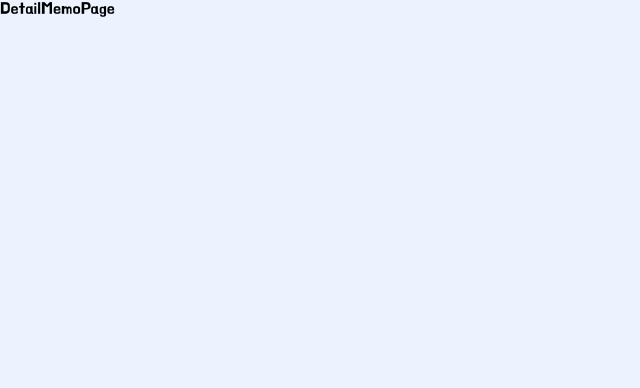
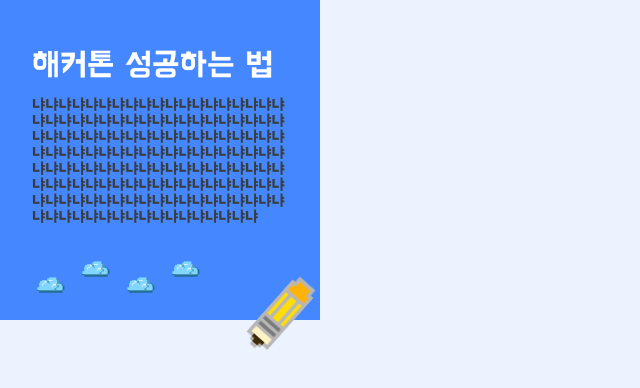
Before and after one commit to gooiman/Gooiman_client, a React (Vite) app: page /detail-memo in a window 1280 px wide. Shown: the top 388 px of the page, without its empty margins (0-640 px from the left). Built offline with nearby package versions, Linux system fonts and the light colour scheme.

Commit message:
feat: Memo Component UI 구현

```diff
--- /dev/null
+++ b/src/components/memo/Memo.tsx
@@ -0,0 +1,78 @@
+import styled from '@emotion/styled';
+
+import SVGBlueCloud from '../../assets/BlueCloud.svg?react';
+import SVGMemoPencil from '../../assets/MemoPencil.svg?react';
+
+const Memo = () => {
+  return (
+    <MemoContainer>
+      <MemoTitleContainer>
+        <MemoTitle>해커톤 성공하는 법</MemoTitle>
+      </MemoTitleContainer>
+      <MemoContentContainer>
+        <MemoContent>
+          냐냐냐냐냐냐냐냐냐냐냐냐냐냐냐냐냐냐냐냐냐냐냐냐냐냐냐냐냐냐냐냐냐냐냐냐냐냐냐냐냐냐냐냐냐냐냐냐냐냐냐냐냐냐냐냐냐냐냐냐냐냐냐냐냐냐냐냐냐냐냐냐냐냐냐냐냐냐냐냐냐냐냐냐냐냐냐냐냐냐냐냐냐냐냐냐냐냐냐냐냐냐냐냐냐냐냐냐냐냐냐냐냐냐냐냐냐냐냐냐냐냐냐냐냐냐냐냐냐냐냐냐냐냐냐냐냐냐냐냐냐냐냐냐냐냐냐냐냐냐
+        </MemoContent>
+      </MemoContentContainer>
+      <CloudContainer>
+        <OddCloudContainer>
+          <SVGBlueCloud />
+        </OddCloudContainer>
+        <EvenCloudContainer>
+          <SVGBlueCloud />
+        </EvenCloudContainer>
+        <OddCloudContainer>
+          <SVGBlueCloud />
+        </OddCloudContainer>
+        <EvenCloudContainer>
+          <SVGBlueCloud />
+        </EvenCloudContainer>
+        <MemoPencilContainer>
+          <SVGMemoPencil />
+        </MemoPencilContainer>
+      </CloudContainer>
+    </MemoContainer>
+  );
+};
+
+const MemoContainer = styled.div`
+  box-sizing: border-box;
+  width: 20rem;
+  height: 20rem;
+  padding: 2rem;
+  background-color: #4487ff;
+  color: #ffffff;
+`;
+
+const MemoTitleContainer = styled.div`
+  height: 2rem;
+  margin-top: 1rem;
+`;
+
+const MemoTitle = styled.span`
+  font-size: 2rem;
+`;
+
+const MemoContentContainer = styled.div`
+  margin-top: 1rem;
+`;
+
+const MemoContent = styled.div`
+  height: 8.5rem;
+  font-size: 1rem;
+  color: #3c3c3c;
+`;
+
+const CloudContainer = styled.div`
+  display: flex;
+`;
+
+const OddCloudContainer = styled.div`
+  margin-top: 1rem;
+`;
+
+const EvenCloudContainer = styled.div``;
+
+const MemoPencilContainer = styled.div``;
+
+export default Memo;
--- a/src/pages/DetailMemo.page.tsx
+++ b/src/pages/DetailMemo.page.tsx
@@ -1,5 +1,11 @@
+import Memo from '@/components/memo/memo';
+
 const DetailMemo = () => {
-  return <>DetailMemoPage</>;
+  return (
+    <>
+      <Memo />
+    </>
+  );
 };
 
 export default DetailMemo;
```
Also changed, not shown: src/assets/MemoPencil.svg (added).
